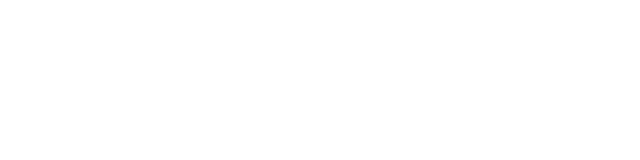
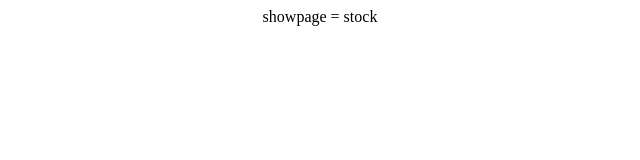
Before and after one commit to Kagan-benjamin/Portfolio-Tracker-Frontend, a React (Create React App) app in the folder portfolio-tracker-client/: page /showpage in a window 1280 px wide. Shown: the top 160 px of the page, without its empty margins (320-960 px from the left). Built offline with nearby package versions, Linux system fonts and the light colour scheme.

Commit message:
extended basic components

```diff
--- a/portfolio-tracker-client/src/App.js
+++ b/portfolio-tracker-client/src/App.js
@@ -4,6 +4,8 @@ import history from './utilities/history.js';
 import { Router, Route, Switch } from "react-router-dom";
 import NavBar from './components/NavBar.js'
 import HomePage from './components/HomePage.js'
+import MyPortfolios from './components/MyPortfolios.js'
+import ShowPage from './components/ShowPage.js'
 
 class App extends React.Component {
 
@@ -13,10 +15,14 @@ class App extends React.Component {
       <div>
       <Router history={history}>
         <Switch>
+          <Route exact path="/"
+          render={(props) => <HomePage {...props} /> } />
           <Route exact path="/navbar"
           render={(props) => <NavBar {...props} />} />
-          <Route exact path="/"
-          render={(props) => <HomePage {...props} /> } />
+          <Route exact path="/myportfolios"
+          render={(props) => <MyPortfolios {...props} /> } />
+          <Route exact path="/showpage"
+          render={(props) => <ShowPage {...props} /> } />
         </Switch>
       </Router>
       </div>
--- /dev/null
+++ b/portfolio-tracker-client/src/components/MyPortfolios.js
@@ -0,0 +1,13 @@
+import React from 'react';
+
+class MyPortfolios extends React.Component {
+
+    render() {
+        return (
+            <div className="my-portfolios">
+                portfoliooooos
+            </div>
+        );
+    }
+}
+export default MyPortfolios;
--- /dev/null
+++ b/portfolio-tracker-client/src/components/ShowPage.js
@@ -0,0 +1,13 @@
+import React from 'react';
+
+class ShowPage extends React.Component {
+
+    render() {
+        return (
+            <div className="showpage">
+                showpage = stock
+            </div>
+        );
+    }
+}
+export default ShowPage;
```
Also changed, not shown: 1 other file (tests, documents, lock files or other folders).
